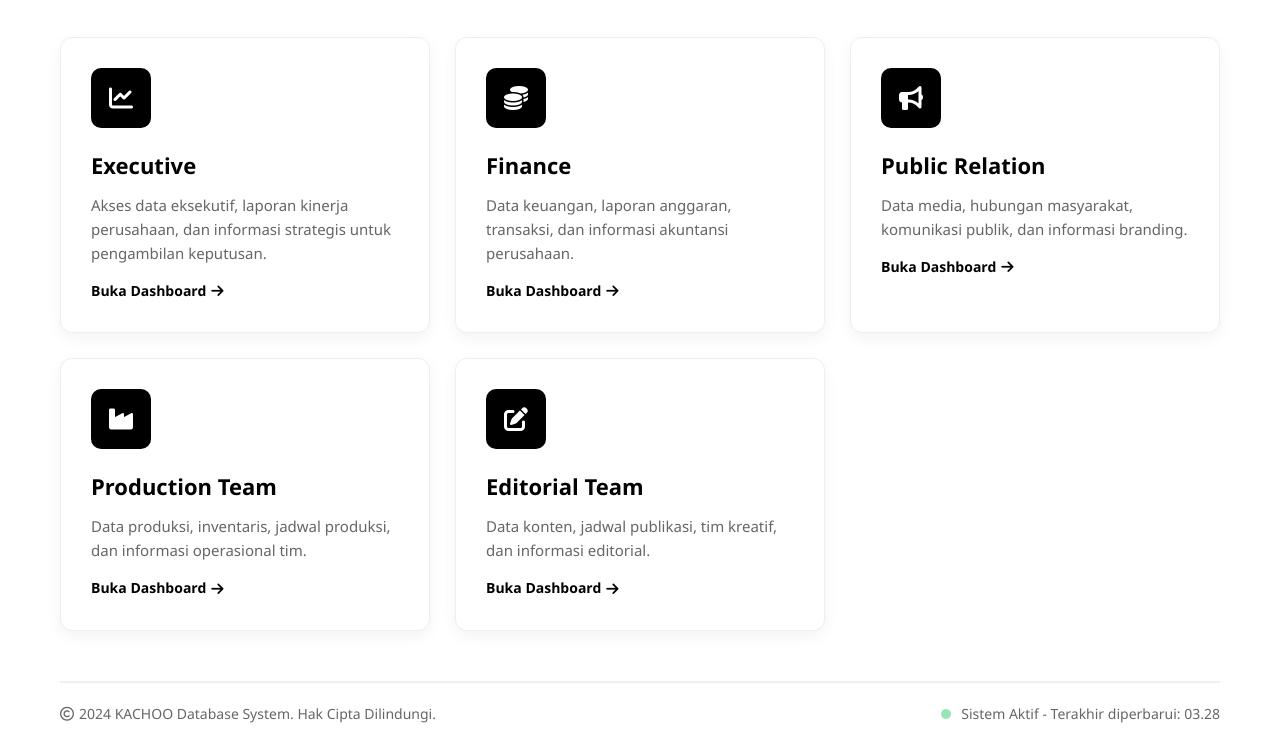
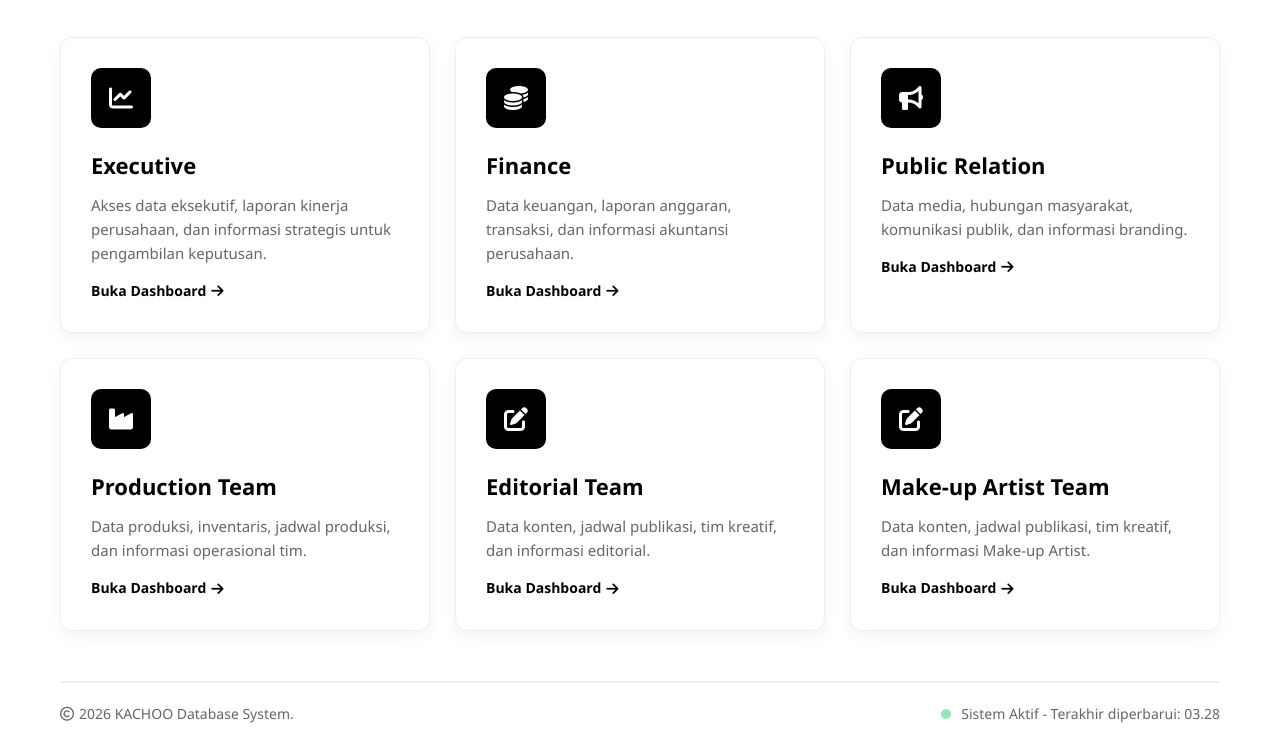
Before and after one commit to THEKACHOO/Datacho, a plain HTML site: page index.html in a window 1280 px wide. Shown: the part 285-1030 px from the top of the page. Drawn offline with Linux system fonts and the light colour scheme.

Commit message:
Update index.html

```diff
--- a/index.html
+++ b/index.html
@@ -291,7 +291,7 @@
                     </div>
                 </a>
 
-                <a href="public-relation.html" class="department-card">
+                <a href="PRcho.html" class="department-card">
                     <div class="department-icon">
                         <i class="fas fa-bullhorn"></i>
                     </div>
@@ -326,6 +326,18 @@
                         <i class="fas fa-arrow-right"></i>
                     </div>
                 </a>
+
+                <a href="MUAcho.html" class="department-card">
+                    <div class="department-icon">
+                        <i class="fas fa-edit"></i>
+                    </div>
+                    <h3>Make-up Artist Team</h3>
+                    <p>Data konten, jadwal publikasi, tim kreatif, dan informasi Make-up Artist.</p>
+                    <div class="department-link">
+                        <span>Buka Dashboard</span>
+                        <i class="fas fa-arrow-right"></i>
+                    </div>
+                </a>
             </div>
         </main>
 
@@ -334,7 +346,7 @@
             <div class="footer-content">
                 <div class="copyright">
                     <i class="far fa-copyright"></i>
-                    <span>2024 KACHOO Database System. Hak Cipta Dilindungi.</span>
+                    <span>2026 KACHOO Database System.</span>
                 </div>
                 <div class="system-info">
                     <div class="status-indicator"></div>
```
